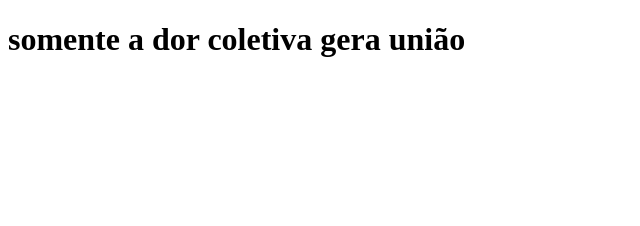
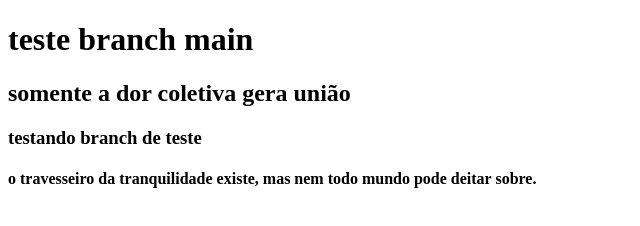
Before and after one commit to Antonio-6058/conteudo-html-SP16, a plain HTML site: page Aula01/Index.html in a window 1280 px wide. Shown: the whole page, without its empty margins (0-640 px from the left). Drawn offline with Linux system fonts and the light colour scheme.

Commit message:
Aula01 html -testando novas branches

```diff
--- a/Aula01/Index.html
+++ b/Aula01/Index.html
@@ -3,9 +3,12 @@
 <head>
     <meta charset="UTF-8">
     <meta name="viewport" content="width=device-width, initial-scale=1.0">
-    <title>Document</title>
+    <title>SP16</title>
 </head>
 <body>
-   <h1>somente a dor coletiva gera união</h1>
+    <h1>teste branch main</h1>
+   <h2>somente a dor coletiva gera união</h2>
+   <h3>testando branch de teste</h3>
+   <h4>o travesseiro da tranquilidade existe, mas nem todo mundo pode deitar sobre.</h4>
 </body>
 </html>
```
